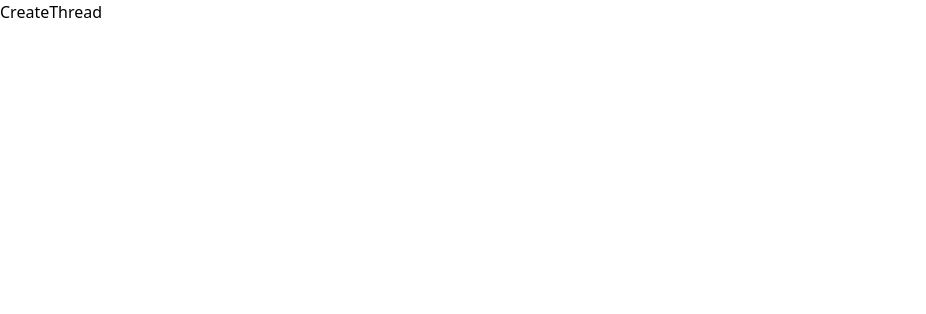
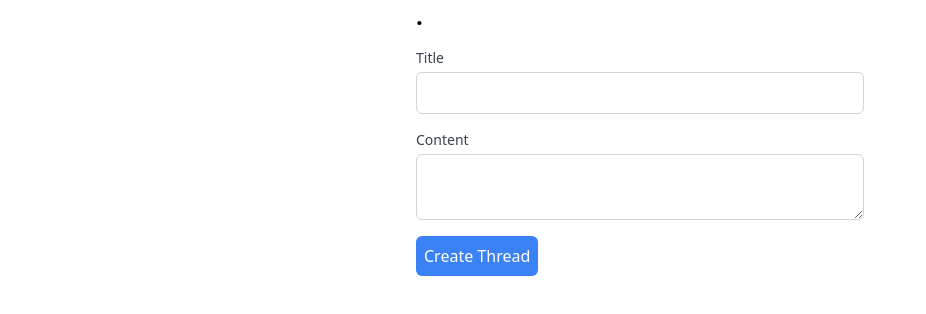
Before and after one commit to sebastianswahn/ts-forum-grupp, a React (Vite) app: page /create-thread in a window 1280 px wide. Shown: the top 314 px of the page, without its empty margins (0-926 px from the left). Built offline with nearby package versions, Linux system fonts and the light colour scheme.

Commit message:
create thread & localStrg

```diff
--- a/src/App.tsx
+++ b/src/App.tsx
@@ -5,6 +5,7 @@ import RootLayout from "./layouts/RootLayout";
 import Home from "./pages/Home";
 import MyPosts from "./pages/MyPosts";
 import MyProfile from "./pages/MyProfile";
+import ThreadList from "./components/ThreadList";
 
 import "tailwindcss/tailwind.css";
 import React from "react";
@@ -36,6 +37,7 @@ function App() {
     },
   ]);
 
+
   return <RouterProvider router={router} />;
 }
 
--- /dev/null
+++ b/src/components/CreateThreadForm.tsx
@@ -0,0 +1,51 @@
+
+import React, { useState } from 'react';
+import { Thread } from './models/Thread';
+
+interface CreateThreadFormProps {
+  onCreate: (thread: Thread) => void;
+}
+
+const CreateThreadForm: React.FC<CreateThreadFormProps> = ({ onCreate }) => {
+  const [title, setTitle] = useState('');
+  const [content, setContent] = useState('');
+
+  const handleSubmit = (e: React.FormEvent) => {
+    e.preventDefault();
+    const newThread: Thread = {
+      id: Date.now().toString(),
+      title,
+      content,
+      author: 'Anonymous',
+      createdAt: new Date(),
+    };
+    onCreate(newThread);
+    setTitle('');
+    setContent('');
+  };
+
+  return (
+    <form onSubmit={handleSubmit}>
+      <div>
+        <label>Title</label>
+        <input
+          type="text"
+          value={title}
+          onChange={(e) => setTitle(e.target.value)}
+          required
+        />
+      </div>
+      <div>
+        <label>Content</label>
+        <textarea
+          value={content}
+          onChange={(e) => setContent(e.target.value)}
+          required
+        />
+      </div>
+      <button type="submit">Create Thread</button>
+    </form>
+  );
+};
+
+export default CreateThreadForm;
--- /dev/null
+++ b/src/components/ThreadList.tsx
@@ -0,0 +1,36 @@
+// src/components/ThreadList.tsx
+import React from 'react';
+import { Thread } from '../components/models/Thread';
+
+interface ThreadListProps {
+  threads: Thread[];
+  onDelete: (id: string) => void;
+}
+
+const ThreadList: React.FC<ThreadListProps> = ({ threads, onDelete }) => {
+  return (
+    <div>
+      <ul>
+        {threads.map((thread) => (
+          <li key={thread.id} className="border-b py-2 flex justify-between items-center">
+            <div>
+              <h3 className="text-lg font-bold">{thread.title}</h3>
+              <p>{thread.content}</p>
+              <small className="text-gray-500">
+                By {thread.author} on {new Date(thread.createdAt).toLocaleDateString()}
+              </small>
+            </div>
+            <button
+              onClick={() => onDelete(thread.id)}
+              className="bg-red-500 text-white p-2 rounded-md hover:bg-red-600"
+            >
+              Delete
+            </button>
+          </li>
+        ))}
+      </ul>
+    </div>
+  );
+};
+
+export default ThreadList;
--- /dev/null
+++ b/src/components/models/Thread.ts
@@ -0,0 +1,8 @@
+
+export interface Thread {
+    id: string;
+    title: string;
+    content: string;
+    author: string;
+    createdAt: Date;
+  }
--- a/src/pages/CreateThread.tsx
+++ b/src/pages/CreateThread.tsx
@@ -1,7 +1,91 @@
-import React from "react";
+import React, { useState } from "react";
+import { useNavigate } from "react-router-dom";
+import { Thread } from "../components/models/Thread";
 
 function CreateThread() {
-  return <div>CreateThread</div>;
+  const [title, setTitle] = useState("");
+  const [content, setContent] = useState("");
+  const [confirmationMessage, setConfirmationMessage] = useState<string | null>(null);
+  const navigate = useNavigate();
+
+  const handleSubmit = (e: React.FormEvent) => {
+    e.preventDefault();
+
+
+    const newThread: Thread = {
+      id: Date.now().toString(),
+      title,
+      content,
+      author: "Användare",
+      createdAt: new Date(),
+    };
+
+
+    const storedThreads = localStorage.getItem("threads");
+    const threads = storedThreads ? JSON.parse(storedThreads) : [];
+
+
+    const updatedThreads = [newThread, ...threads];
+
+
+    localStorage.setItem("threads", JSON.stringify(updatedThreads));
+
+
+    setConfirmationMessage("Your thread has been successfully created!");
+
+
+    setTitle("");
+    setContent("");
+
+
+    setTimeout(() => {
+      navigate("/");
+    }, 2000);
+  };
+
+  return (
+    <div className="max-w-md mx-auto">
+      <h2 className="text-2xl font-bold mb-4">.</h2>
+      {confirmationMessage && (
+        <div className="bg-green-100 text-green-700 p-4 rounded-md mb-4">
+          {confirmationMessage}
+        </div>
+      )}
+      <form onSubmit={handleSubmit}>
+        <div className="mb-4">
+          <label htmlFor="title" className="block text-sm font-medium text-gray-700">
+            Title
+          </label>
+          <input
+            type="text"
+            id="title"
+            value={title}
+            onChange={(e) => setTitle(e.target.value)}
+            required
+            className="mt-1 block w-full p-2 border border-gray-300 rounded-md"
+          />
+        </div>
+        <div className="mb-4">
+          <label htmlFor="content" className="block text-sm font-medium text-gray-700">
+            Content
+          </label>
+          <textarea
+            id="content"
+            value={content}
+            onChange={(e) => setContent(e.target.value)}
+            required
+            className="mt-1 block w-full p-2 border border-gray-300 rounded-md"
+          />
+        </div>
+        <button
+          type="submit"
+          className="bg-blue-500 text-white p-2 rounded-md hover:bg-blue-600"
+        >
+          Create Thread
+        </button>
+      </form>
+    </div>
+  );
 }
 
 export default CreateThread;
--- a/src/pages/Home.tsx
+++ b/src/pages/Home.tsx
@@ -1,13 +1,30 @@
-import React from "react";
-import NavTrigger from "../components/NavTrigger";
+// src/pages/Home.tsx
+import React, { useEffect, useState } from 'react';
+import ThreadList from '../components/ThreadList';
+import { Thread } from '../components/models/Thread';
 
-function Home() {
+const Home: React.FC = () => {
+  const [threads, setThreads] = useState<Thread[]>([]);
+
+  useEffect(() => {
+    const storedThreads = localStorage.getItem('threads');
+    if (storedThreads) {
+      setThreads(JSON.parse(storedThreads));
+    }
+  }, []);
+
+  const handleDelete = (id: string) => {
+    const updatedThreads = threads.filter(thread => thread.id !== id);
+    setThreads(updatedThreads);
+    localStorage.setItem('threads', JSON.stringify(updatedThreads));
+  };
+
   return (
-    <div>
-      Home
-      <NavTrigger />
+    <div className="max-w-3xl mx-auto">
+      <h1 className="text-3xl font-bold mb-6">Home</h1>
+      <ThreadList threads={threads} onDelete={handleDelete} />
     </div>
   );
-}
+};
 
 export default Home;
```
